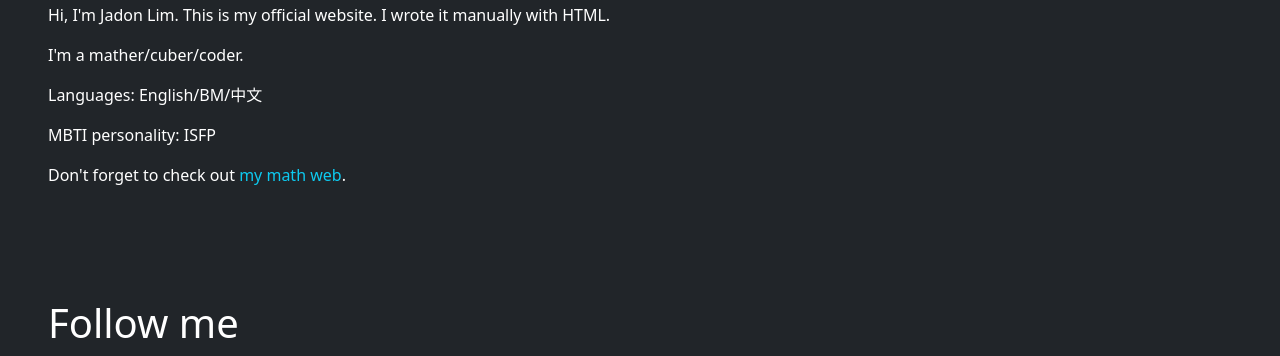
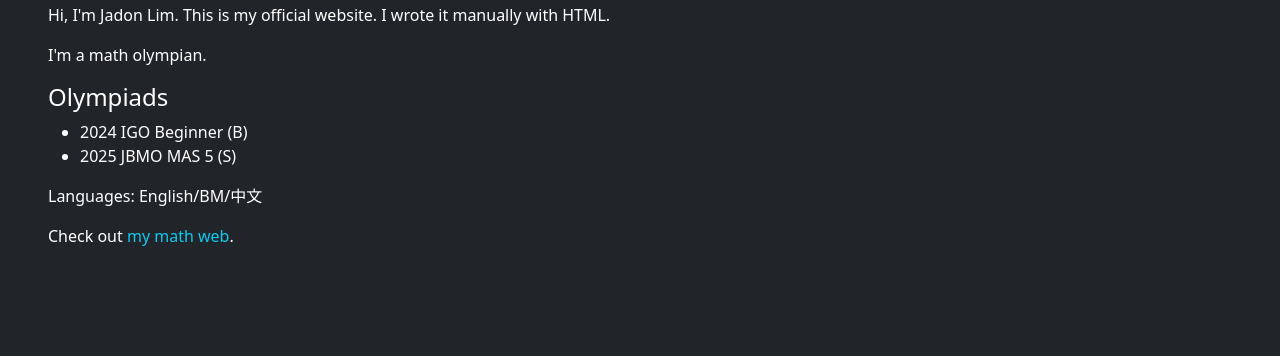
Before and after one commit to jadon-l/jadon-l.github.io, a plain HTML site: page index.html in a window 1280 px wide. Shown: the part 444-800 px from the top of the page. Drawn offline with nearby package versions, Linux system fonts and the light colour scheme.

Commit message:
Update index.html

```diff
--- a/index.html
+++ b/index.html
@@ -13,7 +13,7 @@
   <div class="container-fluid">
     <ul class="navbar-nav">
       <li class="nav-item px-3">
-        <a class="nav-link active text-white" href="index.html">Homepage</a>
+        <a class="nav-link active text-white" href="">Homepage</a>
       </li>
       <li class="nav-item dropdown px-3">
         <a class="nav-link dropdown-toggle text-white" href="#" role="button" data-bs-toggle="dropdown">More</a>
@@ -39,10 +39,14 @@
 <div class="container-fluid bg-dark text-white p-5" style="user-select:none;">
   <h1>About</h1>
   <p>Hi, I'm Jadon Lim. This is my official website. I wrote it manually with HTML.</p>
-  <p>I'm a mather/cuber/coder.</p>
+  <p>I'm a math olympian.</p>
+  <h4>Olympiads</h4>
+  <ul>
+    <li>2024 IGO Beginner (B)</li>
+    <li>2025 JBMO MAS 5 (S)</li>
+  </ul>
   <p>Languages: English/BM/中文</p>
-  <p>MBTI personality: ISFP</p>
-  <p>Don't forget to check out <a class="link-info link-underline link-underline-opacity-0" href="https://sites.google.com/moe-dl.edu.my/jadon">my math web</a>.
+  <p>Check out <a class="link-info link-underline link-underline-opacity-0" href="https://sites.google.com/moe-dl.edu.my/jadon">my math web</a>.
 </div>
 
 <div class="container-fluid bg-dark text-white p-5" style="user-select:none;">
```
